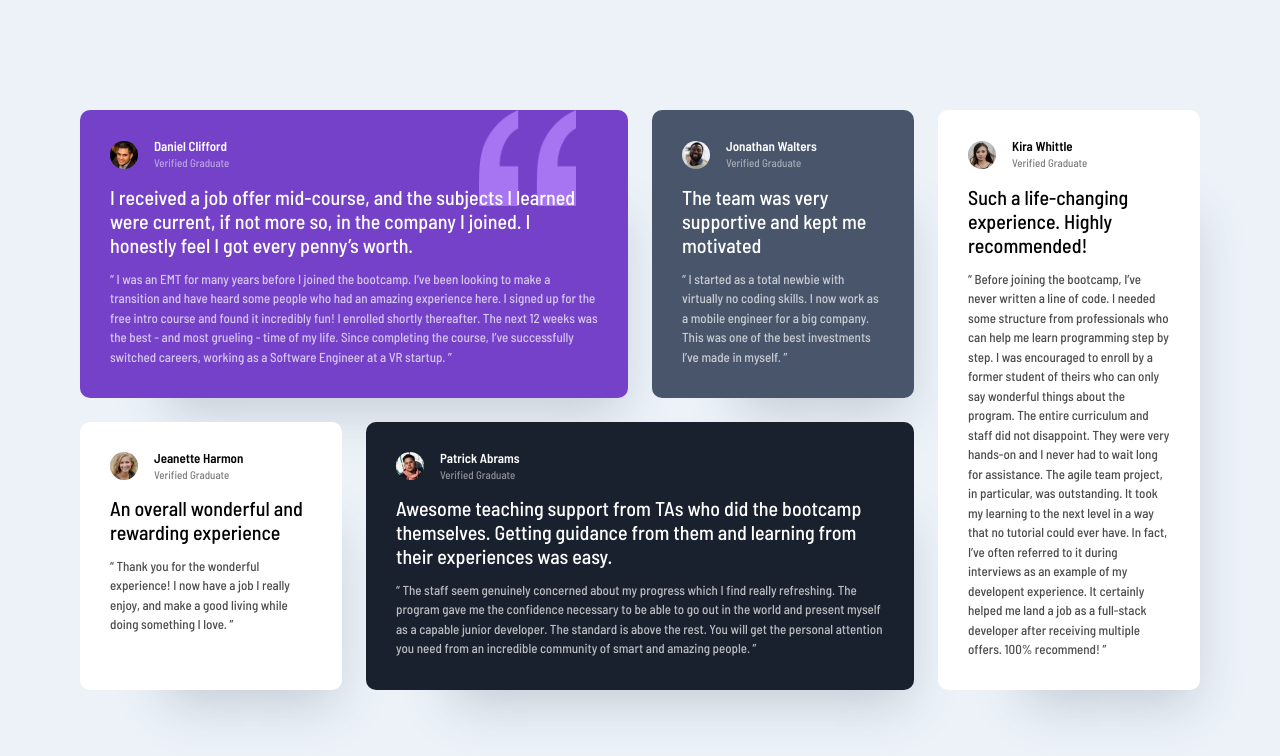
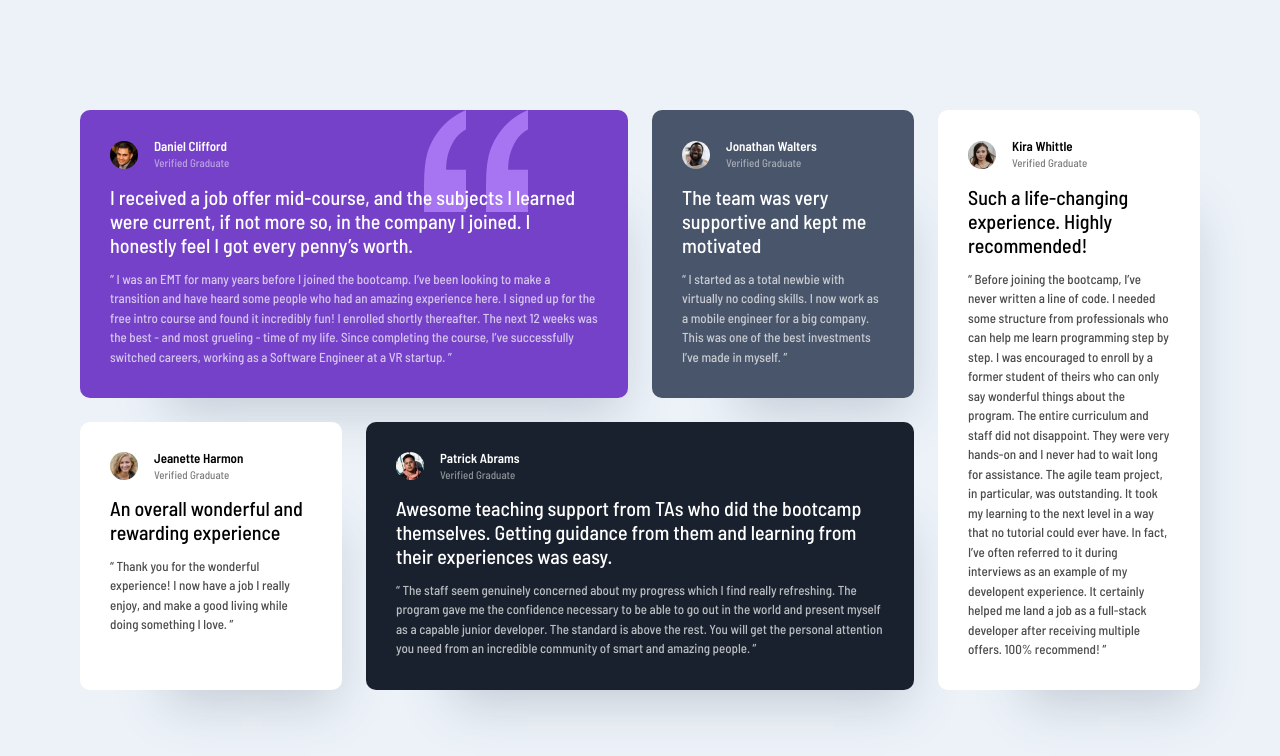
Before and after one commit to Mohamed-Hamdy-Tobal/Testimonial-Grid-Section, a plain HTML site: page index.html in a window 1280 px wide. Drawn offline with Linux system fonts and the light colour scheme.

Commit message:
Update style.css

```diff
--- a/css/style.css
+++ b/css/style.css
@@ -68,8 +68,7 @@ main section {
 main .one > img {
     position: absolute;
     top: 0;
-    right: 52px;
-    width: 97px;
+    right: 100px;
 }
 main section .box {
     display: flex;
```
